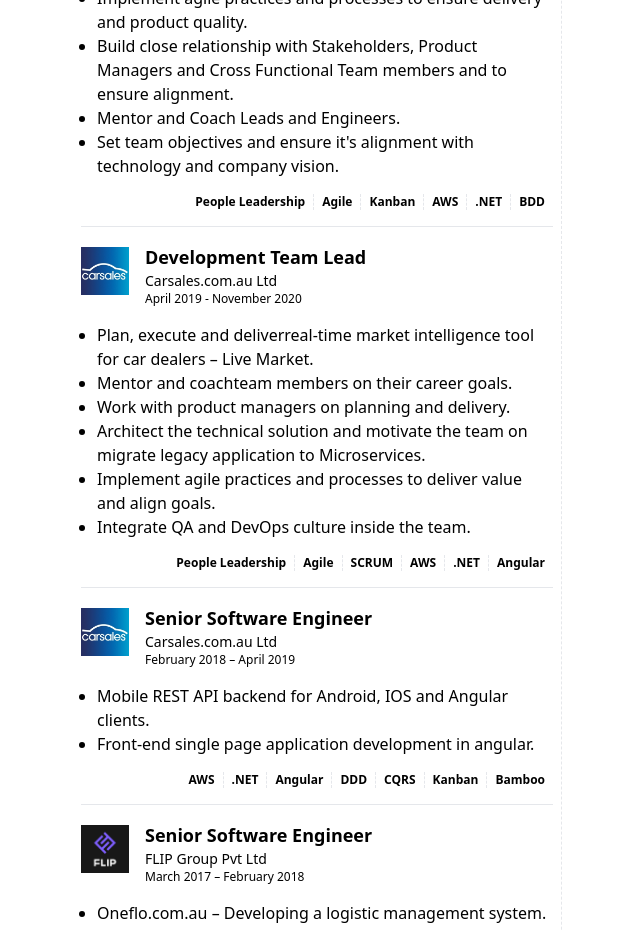
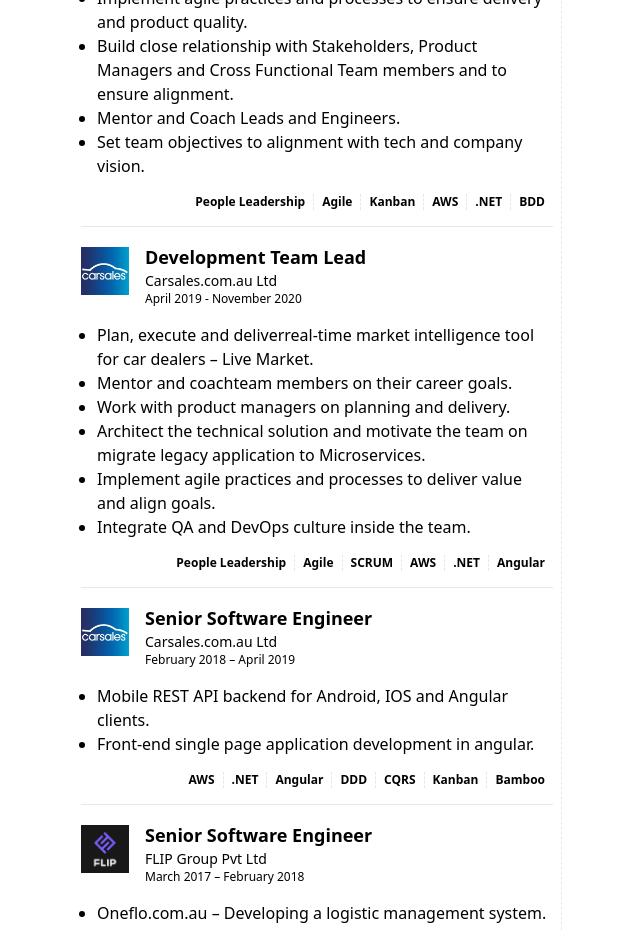
Before and after one commit to farajfarook/resume, a React app: page / in a window 1280 px wide. Shown: the part 940-1870 px from the top of the page, without its empty margins (239-879 px from the left). Built offline with nearby package versions, Linux system fonts and the light colour scheme.

Commit message:
Remove extra words

```diff
--- a/src/components/experience/pageup-team-lead.tsx
+++ b/src/components/experience/pageup-team-lead.tsx
@@ -26,7 +26,7 @@ const details: ReactElement[] = [
     (<p>Implement <span className="font-medium">agile practices and processes</span> to ensure delivery and product quality.</p>),
     (<p>Build close relationship with <span className="font-medium">Stakeholders, Product Managers and Cross Functional Team members</span> and to ensure alignment.</p>),
     (<p><span className="font-medium">Mentor and Coach Leads</span> and Engineers.</p>),
-    (<p><span className="font-medium">Set team objectives</span> and ensure it's alignment with technology and company vision.</p>)
+    (<p><span className="font-medium">Set team objectives</span> to alignment with tech and company vision.</p>)
 ]
 
 export function PageUpTeamLead() {
```
